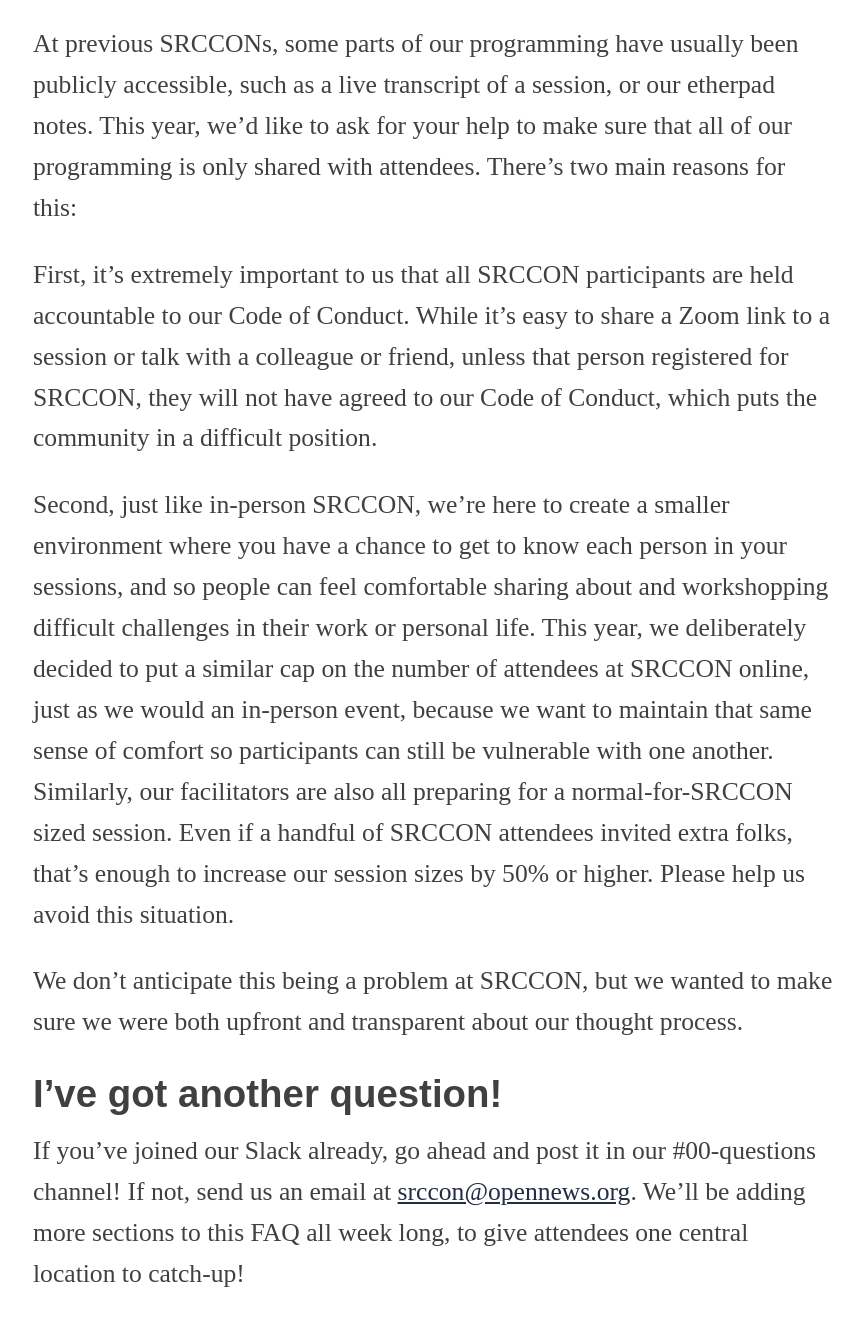
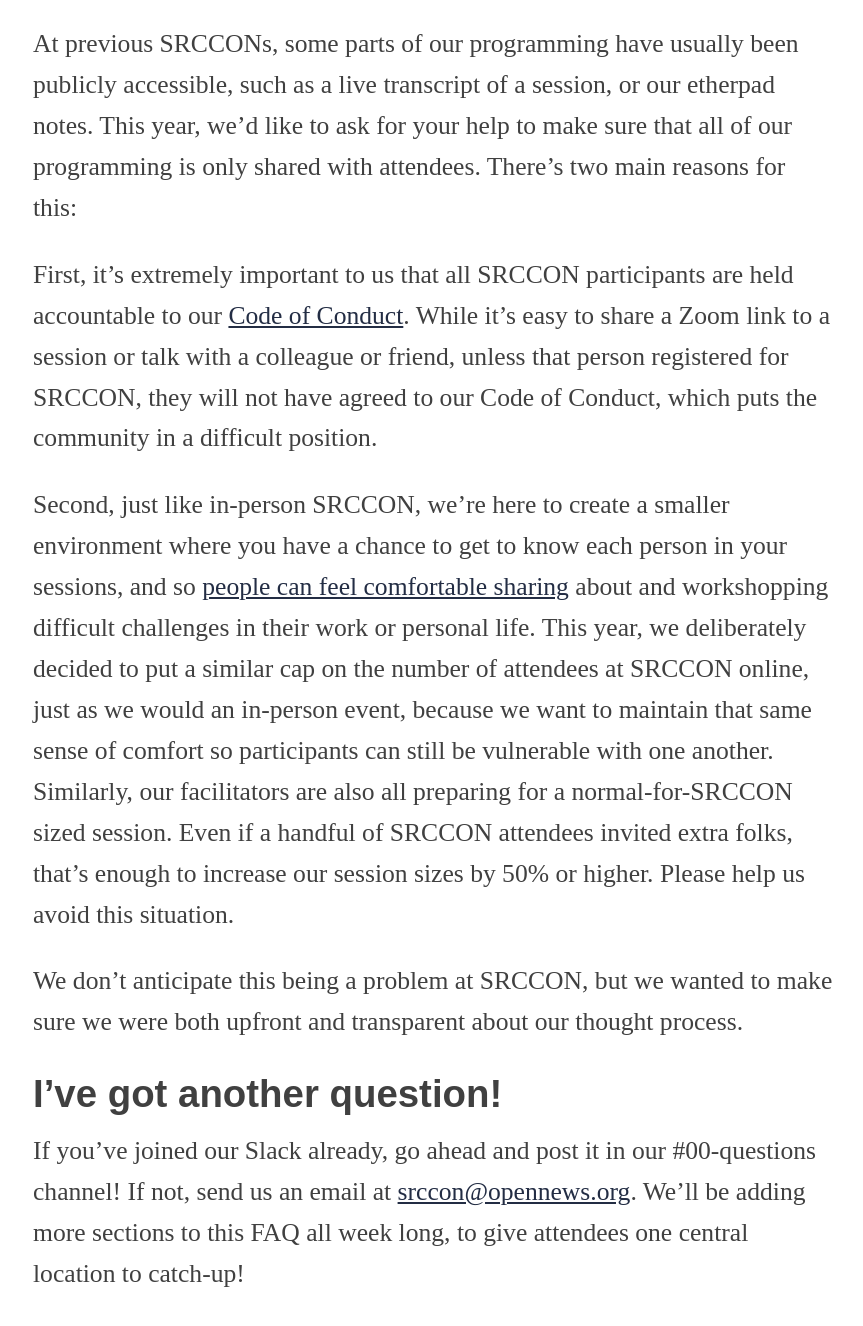
Before and after one commit to OpenNews/srccon-2020, a Jekyll site: the page built from attendee-faq.md, in a window 1280 px wide and 1400 px high, scrolled down 12614 px. Shown: the top 1326 px of the window, without its empty margins (207-1070 px from the left). Built offline with Jekyll 4.4.1, drawn with Linux system fonts in a browser that asks for light colours; some web fonts are replaced; part of the change alters nothing that is shown; some of the changed text lies outside the part shown.

```diff
--- a/attendee-faq.md
+++ b/attendee-faq.md
@@ -43,7 +43,7 @@ If you’ve got general questions about anything, post your question in these tw
 * #00-tech-support — For anytime you need help with the tech we’re using for SRCCON
 * #00-questions — For any and all other questions you might have
 
-If you have private, safety-related questions, stay tuned. We’ll be updating this page with more information about care and safety this year, and how you can bring up those concerns throughout SRCCON.
+Our [Code of Conduct](/conduct) covers the entirety of SRCCON, and we also have a [Care & Support page](/support) with thoughts about how we can be together as a community this week.
 
 
 ## How will we network during SRCCON?
@@ -165,9 +165,9 @@ Finally, you can help us by **only sharing links with attendees.**
 
 At previous SRCCONs, some parts of our programming have usually been publicly accessible, such as a live transcript of a session, or our etherpad notes. This year, we’d like to ask for your help to make sure that all of our programming is only shared with attendees. There’s two main reasons for this:
 
-First, it’s extremely important to us that all SRCCON participants are held accountable to our Code of Conduct. While it’s easy to share a Zoom link to a session or talk with a colleague or friend, unless that person registered for SRCCON, they will not have agreed to our Code of Conduct, which puts the community in a difficult position.
+First, it’s extremely important to us that all SRCCON participants are held accountable to our [Code of Conduct](/conduct). While it’s easy to share a Zoom link to a session or talk with a colleague or friend, unless that person registered for SRCCON, they will not have agreed to our Code of Conduct, which puts the community in a difficult position.
 
-Second, just like in-person SRCCON, we’re here to create a smaller environment where you have a chance to get to know each person in your sessions, and so people can feel comfortable sharing about and workshopping difficult challenges in their work or personal life. This year, we deliberately decided to put a similar cap on the number of attendees at SRCCON online, just as we would an in-person event, because we want to maintain that same sense of comfort so participants can still be vulnerable with one another. Similarly, our facilitators are also all preparing for a normal-for-SRCCON sized session. Even if a handful of SRCCON attendees invited extra folks, that’s enough to increase our session sizes by 50% or higher. Please help us avoid this situation.
+Second, just like in-person SRCCON, we’re here to create a smaller environment where you have a chance to get to know each person in your sessions, and so [people can feel comfortable sharing](/support) about and workshopping difficult challenges in their work or personal life. This year, we deliberately decided to put a similar cap on the number of attendees at SRCCON online, just as we would an in-person event, because we want to maintain that same sense of comfort so participants can still be vulnerable with one another. Similarly, our facilitators are also all preparing for a normal-for-SRCCON sized session. Even if a handful of SRCCON attendees invited extra folks, that’s enough to increase our session sizes by 50% or higher. Please help us avoid this situation.
 
 We don’t anticipate this being a problem at SRCCON, but we wanted to make sure we were both upfront and transparent about our thought process.
 
```
